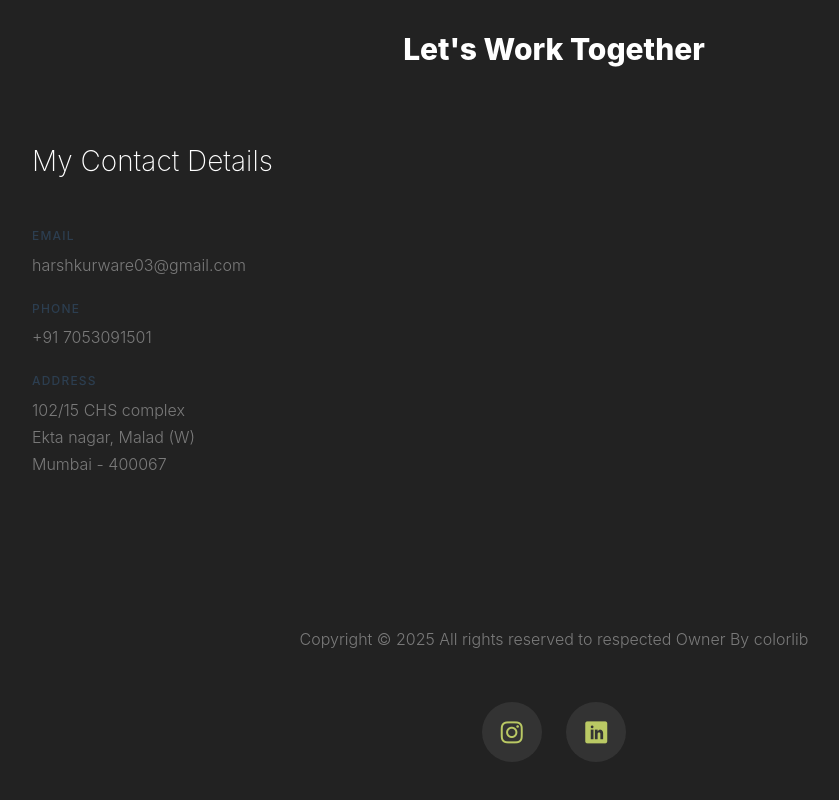
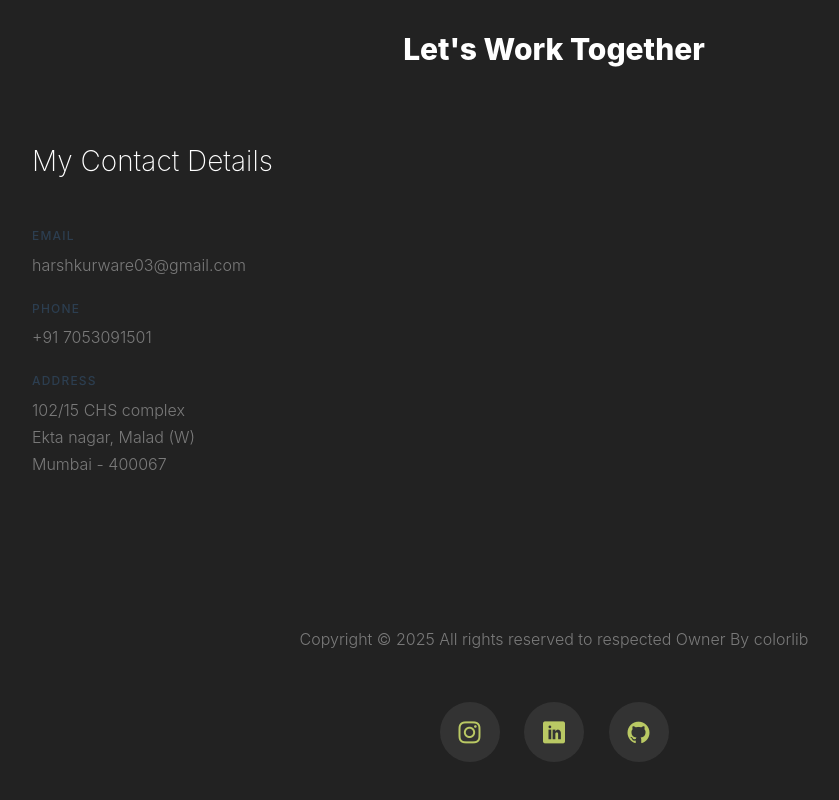
Before and after one commit to vincentdkafka/myportfolio, a plain HTML site: page index.html in a window 1280 px wide. Shown: the part 4453-5253 px from the top of the page, without its empty margins (86-925 px from the left). Drawn offline with nearby package versions, Linux system fonts and the light colour scheme; files whose address does not match are found by name.

Commit message:
Update index.html
added github link

```diff
--- a/index.html
+++ b/index.html
@@ -520,6 +520,7 @@
 						<!-- <a href="#" class="social-item"><span class="icon-twitter"></span></a> -->
 						<a href="https://www.instagram.com/horizon_harsh/" class="social-item"><span class="icon-instagram2"></span></a>
 						<a href="https://www.linkedin.com/in/harsh-kurware-84bb00317/" class="social-item"><span class="icon-linkedin2"></span></a>
+						<a href="https://github.com/vincentdkafka" class="social-item"><span class="icon-github2"></span></a>
 
 					</p>
 				</div>
```
